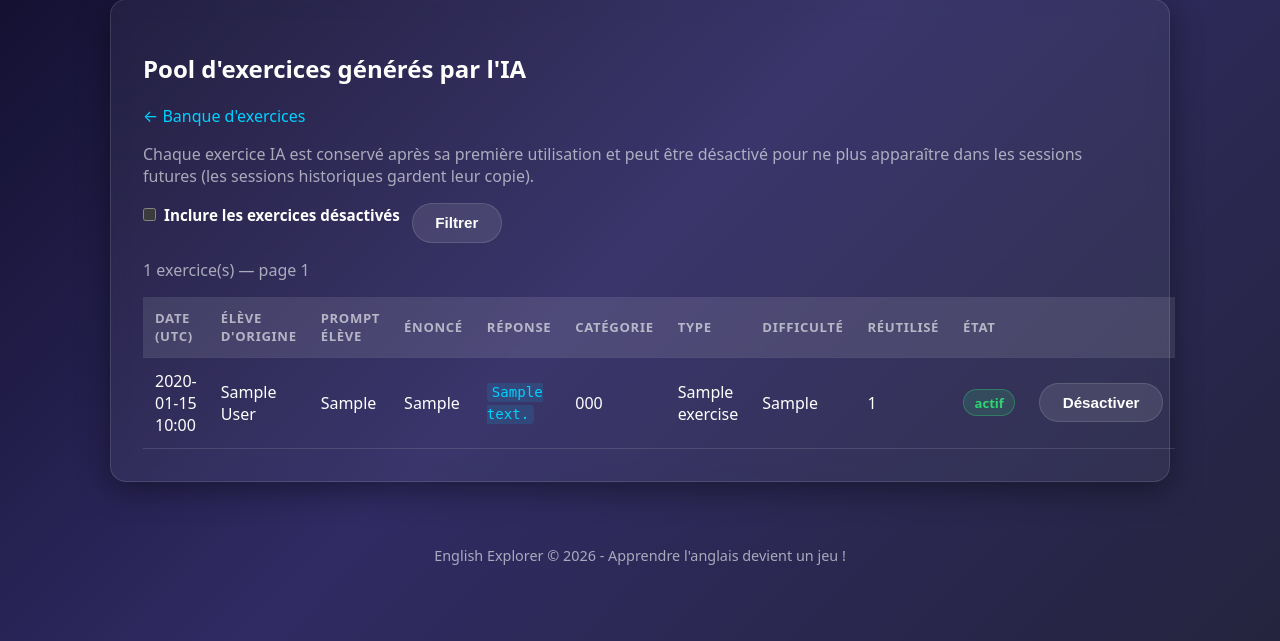
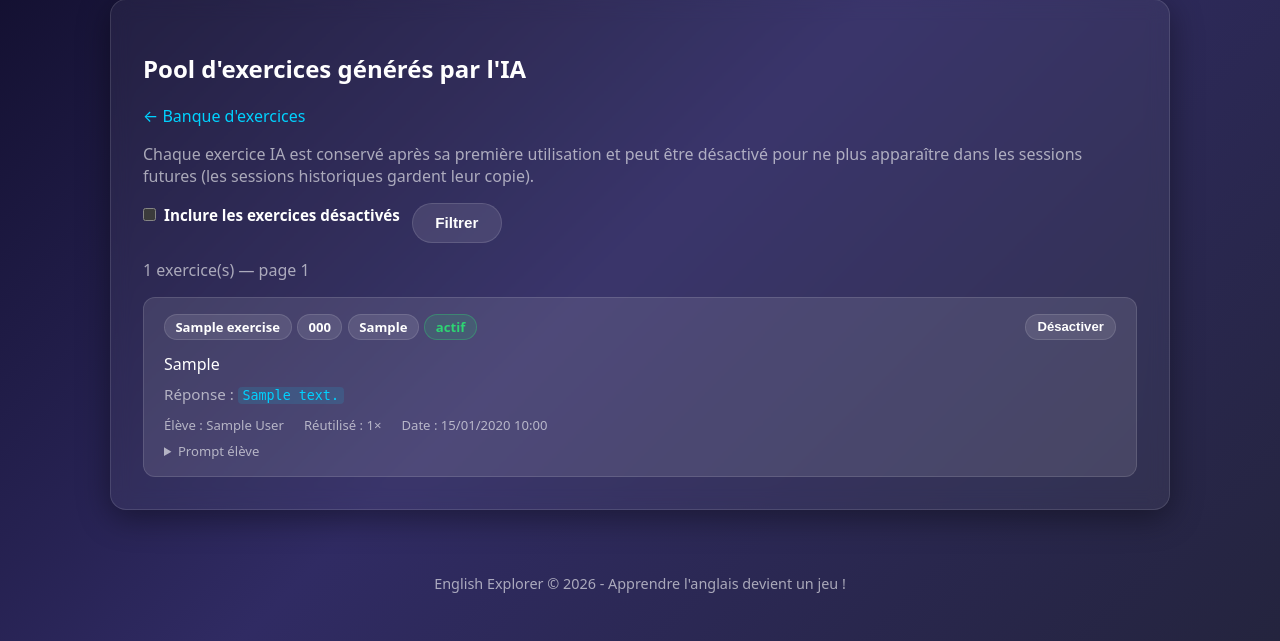
Before and after one commit to ttiot/English_exercice, a Flask app: page /exercise-bank/ai in a window 1280 px wide. Shown: the part 159-800 px from the top of the page. Run offline with Flask 3, Linux system fonts and the light colour scheme; the visitor is signed in with stand-in values (Sample User, id 1); tables that the repository leaves empty hold one stand-in row (values such as "Sample post"); parts of the project's set-up code (start-up, migrations or seed data) failed here and were passed over; some libraries are stand-ins or nearby versions.

Commit message:
Refonte de la page Pool d'exercices IA en cartes mobiles
Remplace le tableau à 11 colonnes illisible sur mobile par des cartes
par exercice : badges (type, catégorie, difficulté, état), énoncé,
réponse, métadonnées en ligne et prompt élève en accordéon (details/summary).

https://claude.ai/code/session_01DUy3wK4AwTfg37GbtAXwfm

```diff
--- a/app/static/css/style.css
+++ b/app/static/css/style.css
@@ -729,6 +729,77 @@ code {
   color: var(--accent-cyan);
 }
 
+/* === AI Pool cards === */
+.ai-pool-list {
+  display: grid;
+  gap: 0.85rem;
+  margin-top: 1rem;
+}
+
+.ai-pool-card {
+  background: var(--glass-bg-strong);
+  border: 1px solid var(--glass-border);
+  border-radius: 12px;
+  padding: 1rem 1.25rem;
+}
+
+.ai-pool-card--disabled {
+  opacity: 0.5;
+}
+
+.ai-pool-card__header {
+  display: flex;
+  justify-content: space-between;
+  align-items: flex-start;
+  gap: 0.75rem;
+  margin-bottom: 0.75rem;
+  flex-wrap: wrap;
+}
+
+.ai-pool-card__badges {
+  display: flex;
+  flex-wrap: wrap;
+  gap: 0.35rem;
+}
+
+.ai-pool-card__question {
+  margin: 0 0 0.5rem;
+  font-size: 1rem;
+  line-height: 1.5;
+}
+
+.ai-pool-card__answer {
+  margin: 0 0 0.75rem;
+  font-size: 0.95rem;
+}
+
+.ai-pool-card__meta {
+  display: flex;
+  flex-wrap: wrap;
+  gap: 0.35rem 1.25rem;
+  font-size: 0.82rem;
+  color: var(--text-muted);
+  margin-bottom: 0.4rem;
+}
+
+.ai-pool-card__prompt-details {
+  margin-top: 0.5rem;
+}
+
+.ai-pool-card__prompt-details summary {
+  font-size: 0.82rem;
+  color: var(--text-muted);
+  cursor: pointer;
+  user-select: none;
+}
+
+.ai-pool-card__prompt-text {
+  font-size: 0.85rem;
+  margin: 0.4rem 0 0;
+  padding-left: 0.75rem;
+  border-left: 2px solid var(--glass-border);
+}
+
 /* === Footer === */
 footer {
   text-align: center;
--- a/app/templates/ai_pool.html
+++ b/app/templates/ai_pool.html
@@ -21,59 +21,60 @@
     </form>
 
     <p class="muted">{{ total }} exercice(s) — page {{ page }}</p>
-    <table class="data-table">
-      <thead>
-        <tr>
-          <th>Date (UTC)</th>
-          <th>Élève d'origine</th>
-          <th>Prompt élève</th>
-          <th>Énoncé</th>
-          <th>Réponse</th>
-          <th>Catégorie</th>
-          <th>Type</th>
-          <th>Difficulté</th>
-          <th>Réutilisé</th>
-          <th>État</th>
-          <th></th>
-        </tr>
-      </thead>
-      <tbody>
+
+    <div class="ai-pool-list">
       {% for item in items %}
-          <tr class="{% if item.is_disabled %}row-muted{% endif %}">
-            <td>{{ item.created_at.strftime('%Y-%m-%d %H:%M') }}</td>
-            <td>
-              {% if item.student_id and student_lookup.get(item.student_id) %}
-                {{ student_lookup[item.student_id].full_name() }}
-              {% else %}—{% endif %}
-            </td>
-            <td>{{ item.student_prompt | truncate(80) }}</td>
-            <td>{{ item.prompt | truncate(120) }}</td>
-            <td><code>{{ item.answer }}</code></td>
-            <td>{{ item.category_code }}</td>
-            <td>{{ item.question_type }}</td>
-            <td>{{ item.difficulty }}</td>
-            <td>{{ item.times_used or 0 }}</td>
-            <td>
+        <div class="ai-pool-card{% if item.is_disabled %} ai-pool-card--disabled{% endif %}">
+          <div class="ai-pool-card__header">
+            <div class="ai-pool-card__badges">
+              <span class="badge">{{ item.question_type }}</span>
+              <span class="badge">{{ item.category_code }}</span>
+              <span class="badge">{{ item.difficulty }}</span>
               {% if item.is_disabled %}
                 <span class="badge badge-warning">désactivé</span>
               {% else %}
                 <span class="badge badge-success">actif</span>
               {% endif %}
-            </td>
-            <td>
+            </div>
             <form method="post" action="{{ url_for('main.toggle_ai_exercise', item_id=item.id) }}" class="inline-form-compact">
               <input type="hidden" name="csrf_token" value="{{ csrf_token() }}" />
-                <button class="btn btn-secondary" type="submit">
+              <button class="btn btn-secondary btn-small" type="submit">
                 {% if item.is_disabled %}Réactiver{% else %}Désactiver{% endif %}
               </button>
             </form>
-            </td>
-          </tr>
+          </div>
+
+          <p class="ai-pool-card__question">{{ item.prompt }}</p>
+          <p class="ai-pool-card__answer">
+            <span class="muted">Réponse :</span> <code>{{ item.answer }}</code>
+          </p>
+
+          <div class="ai-pool-card__meta">
+            <span>
+              <span class="muted">Élève :</span>
+              {% if item.student_id and student_lookup.get(item.student_id) %}
+                {{ student_lookup[item.student_id].full_name() }}
+              {% else %}—{% endif %}
+            </span>
+            <span>
+              <span class="muted">Réutilisé :</span> {{ item.times_used or 0 }}×
+            </span>
+            <span>
+              <span class="muted">Date :</span> {{ item.created_at.strftime('%d/%m/%Y %H:%M') }}
+            </span>
+          </div>
+
+          {% if item.student_prompt %}
+            <details class="ai-pool-card__prompt-details">
+              <summary>Prompt élève</summary>
+              <p class="ai-pool-card__prompt-text muted">{{ item.student_prompt }}</p>
+            </details>
+          {% endif %}
+        </div>
       {% else %}
-          <tr><td colspan="11" class="muted">Aucun exercice IA pour l'instant.</td></tr>
+        <p class="muted">Aucun exercice IA pour l'instant.</p>
       {% endfor %}
-      </tbody>
-    </table>
+    </div>
 
     {% if total > per_page %}
       <div class="actions">
```
Lines whose indentation alone changed are shown as unchanged.
